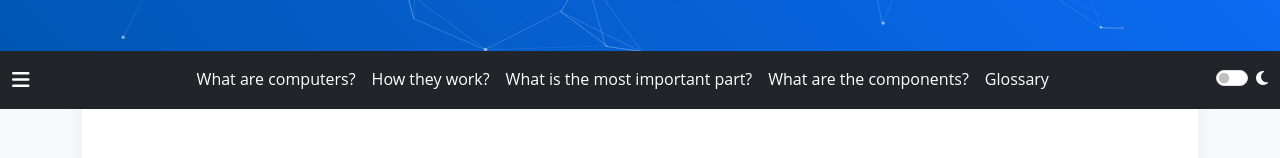
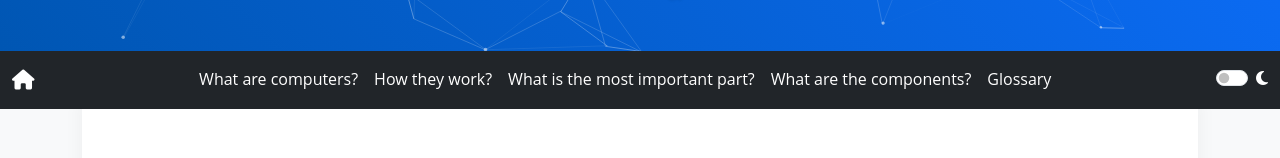
Before and after one commit to dl0yder/EnglishforIT, a plain HTML site: page index.html in a window 1280 px wide. Shown: the part 233-391 px from the top of the page. Drawn offline with nearby package versions, Linux system fonts and the light colour scheme.

Commit message:
Add files via upload

```diff
--- a/index.html
+++ b/index.html
@@ -20,7 +20,7 @@
 
     <nav class="navbar navbar-expand-lg navbar-dark bg-dark sticky-top">
         <div class="container-fluid">
-            <a class="navbar-brand me-auto" href="#"><i class="fas fa-bars"></i></a>
+            <a class="navbar-brand me-auto" href="#"><i class="fas fa-home"></i></a>
             <button class="navbar-toggler" type="button" data-bs-toggle="collapse" data-bs-target="#navbarNav" aria-controls="navbarNav" aria-expanded="false" aria-label="Toggle navigation">
                 <span class="navbar-toggler-icon"></span>
             </button>
```
